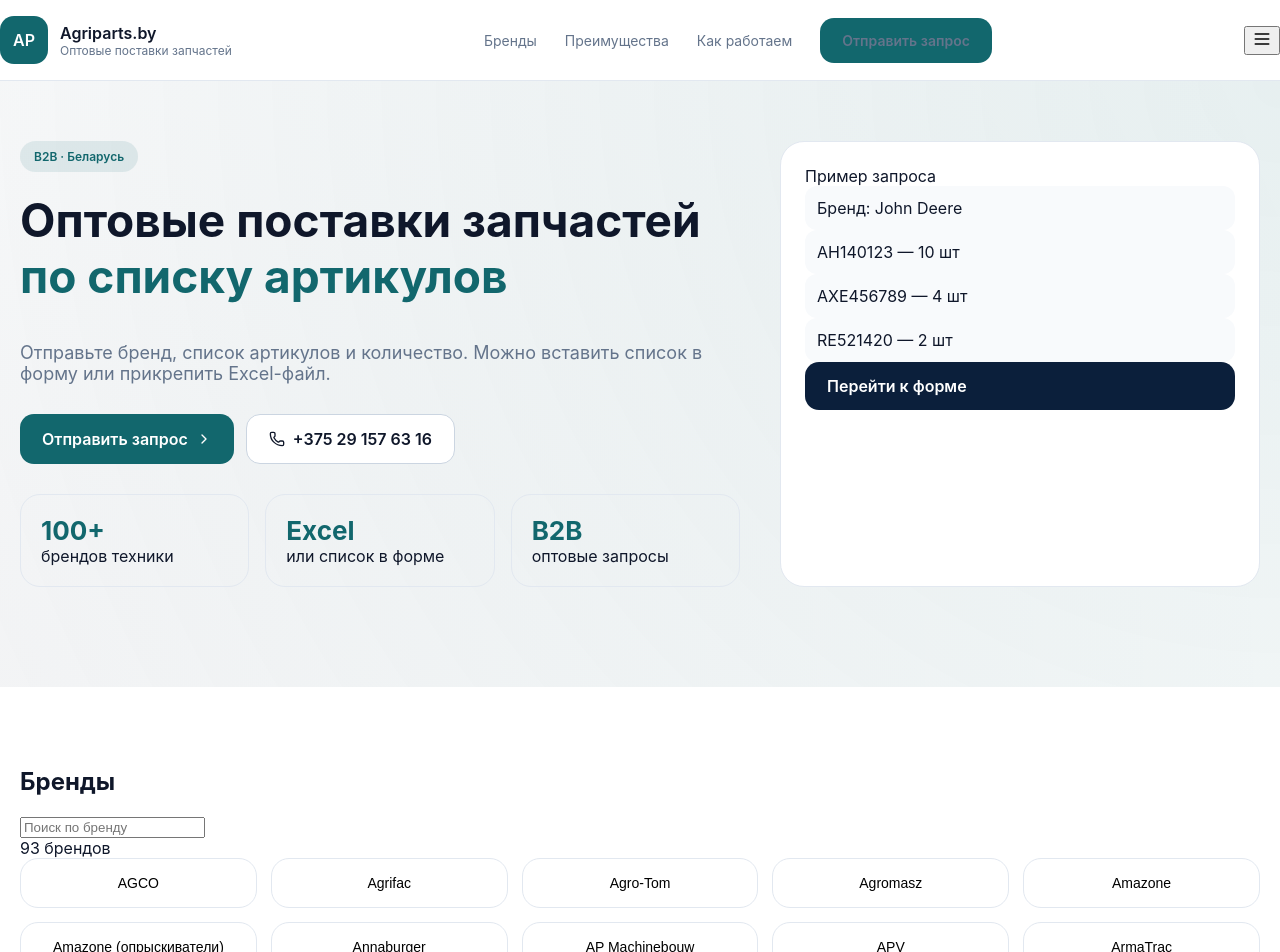
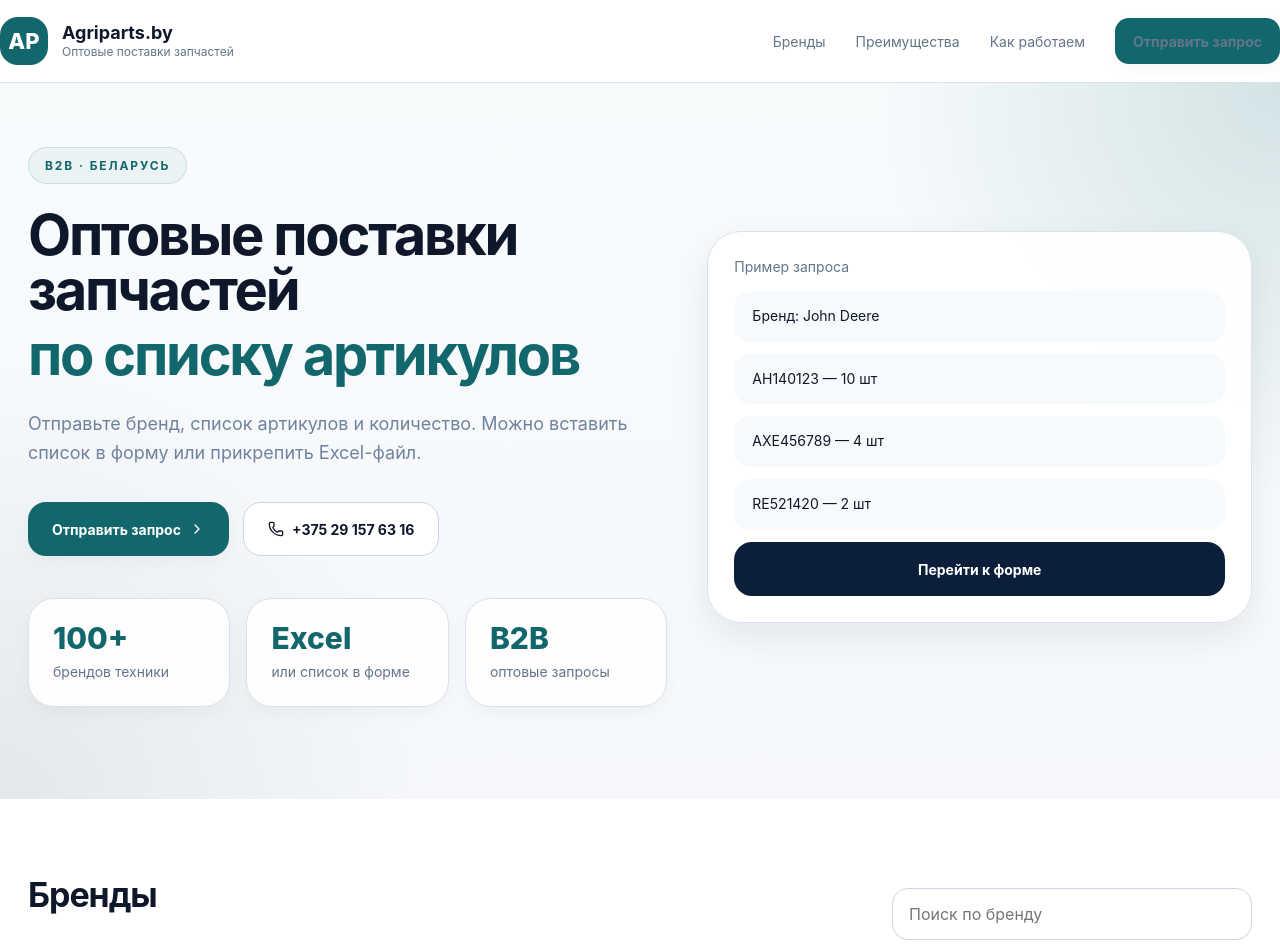
Before and after one commit to agriparts/agriparts.by, a React (Vite) app: page / in a window 1280 px wide. Shown: the top 952 px of the page. Built offline with nearby package versions, Linux system fonts and the light colour scheme.

Commit message:
Update index.css

```diff
--- a/src/index.css
+++ b/src/index.css
@@ -3,9 +3,11 @@
   --dark: #0b1f3b;
   --text: #0f172a;
   --muted: #64748b;
-  --border: #e2e8f0;
-  --light: #f8fafc;
+  --border: #d9e2ec;
+  --light: #f7fafc;
   --white: #ffffff;
+  --shadow-sm: 0 6px 18px rgba(15, 23, 42, 0.04);
+  --shadow-md: 0 14px 36px rgba(15, 23, 42, 0.08);
 }
 
 * {
@@ -18,285 +20,660 @@ html {
 
 body {
   margin: 0;
-  font-family: Inter, system-ui, sans-serif;
+  font-family:
+    Inter, ui-sans-serif, system-ui, -apple-system, BlinkMacSystemFont,
+    "Segoe UI", sans-serif;
   color: var(--text);
   background: var(--white);
 }
 
 a {
+  color: inherit;
   text-decoration: none;
-  color: inherit;
+}
+
+button,
+input,
+textarea {
+  font: inherit;
 }
 
 button {
   cursor: pointer;
 }
 
-/* ===== CONTAINER ===== */
-.container {
-  max-width: 1280px;
-  margin: 0 auto;
-  padding: 0 20px;
+.page {
+  min-height: 100vh;
 }
 
-/* ===== HEADER ===== */
+.container {
+  width: 100%;
+  max-width: 1320px;
+  margin: 0 auto;
+  padding-left: 28px;
+  padding-right: 28px;
+}
+
+/* HEADER */
 .site-header {
   position: sticky;
   top: 0;
-  background: rgba(255,255,255,0.95);
+  z-index: 50;
+  background: rgba(255, 255, 255, 0.96);
   backdrop-filter: blur(10px);
   border-bottom: 1px solid var(--border);
-  z-index: 100;
 }
 
 .header-row {
   display: flex;
+  align-items: center;
   justify-content: space-between;
-  align-items: center;
-  padding: 16px 0;
+  gap: 24px;
+  min-height: 82px;
+  padding: 14px 0;
 }
 
 .logo-wrap {
   display: flex;
-  gap: 12px;
   align-items: center;
+  gap: 14px;
+  flex-shrink: 0;
 }
 
 .logo-box {
   width: 48px;
   height: 48px;
-  border-radius: 14px;
+  border-radius: 18px;
   background: var(--accent);
-  color: white;
+  color: var(--white);
   display: flex;
   align-items: center;
   justify-content: center;
-  font-weight: 600;
+  font-weight: 800;
+  font-size: 22px;
 }
 
 .logo-title {
-  font-weight: 600;
+  font-size: 18px;
+  font-weight: 700;
+  line-height: 1.1;
 }
 
 .logo-subtitle {
   font-size: 12px;
   color: var(--muted);
+  line-height: 1.2;
+  margin-top: 2px;
 }
 
 .desktop-nav {
-  display: flex;
-  gap: 28px;
+  display: none;
   align-items: center;
+  gap: 30px;
+  margin-left: auto;
 }
 
 .desktop-nav a {
+  font-size: 14px;
   color: var(--muted);
-  font-size: 14px;
+  white-space: nowrap;
 }
 
 .desktop-nav a:hover {
   color: var(--accent);
 }
 
-/* ===== BUTTONS ===== */
-.btn {
-  border-radius: 14px;
-  padding: 14px 22px;
-  font-weight: 600;
-  border: none;
+.mobile-menu-btn {
   display: inline-flex;
   align-items: center;
+  justify-content: center;
+  border: 1px solid var(--border);
+  background: var(--white);
+  border-radius: 12px;
+  width: 42px;
+  height: 42px;
+  flex-shrink: 0;
+}
+
+.mobile-menu {
+  display: block;
+  border-top: 1px solid var(--border);
+  background: var(--white);
+}
+
+.mobile-menu-links {
+  display: flex;
+  flex-direction: column;
+  gap: 12px;
+  padding-top: 16px;
+  padding-bottom: 16px;
+}
+
+/* HERO */
+.hero {
+  position: relative;
+  overflow: hidden;
+  background: linear-gradient(180deg, #f8fbfc 0%, #f6f8fb 100%);
+}
+
+.hero-bg {
+  position: absolute;
+  inset: 0;
+  background:
+    radial-gradient(circle at top right, rgba(18, 103, 109, 0.16), transparent 28%),
+    radial-gradient(circle at bottom left, rgba(11, 31, 59, 0.08), transparent 30%);
+}
+
+.hero-grid {
+  position: relative;
+  display: grid;
+  gap: 40px;
+  align-items: center;
+  padding-top: 64px;
+  padding-bottom: 92px;
+}
+
+.badge {
+  display: inline-flex;
+  align-items: center;
+  border: 1px solid rgba(18, 103, 109, 0.15);
+  background: rgba(18, 103, 109, 0.05);
+  color: var(--accent);
+  border-radius: 999px;
+  padding: 10px 16px;
+  font-size: 12px;
+  font-weight: 700;
+  text-transform: uppercase;
+  letter-spacing: 0.16em;
+}
+
+.hero-title {
+  margin: 24px 0 0;
+  font-size: 56px;
+  line-height: 0.98;
+  letter-spacing: -0.04em;
+  font-weight: 700;
+  max-width: 760px;
+}
+
+.hero-title span {
+  display: block;
+  color: var(--accent);
+  margin-top: 10px;
+}
+
+.hero-text {
+  margin-top: 26px;
+  max-width: 700px;
+  font-size: 18px;
+  line-height: 1.65;
+  color: #71829f;
+}
+
+.hero-actions {
+  margin-top: 34px;
+  display: flex;
+  flex-direction: column;
+  gap: 14px;
+}
+
+.btn {
+  display: inline-flex;
+  align-items: center;
+  justify-content: center;
   gap: 8px;
+  min-height: 54px;
+  padding: 14px 24px;
+  border-radius: 18px;
+  font-size: 14px;
+  font-weight: 700;
+  border: none;
+  transition: 0.2s ease;
+}
+
+.btn:hover {
+  transform: translateY(-1px);
+}
+
+.btn-small {
+  min-height: 46px;
+  padding: 10px 18px;
+  border-radius: 14px;
 }
 
 .btn-primary {
   background: var(--accent);
-  color: white;
+  color: var(--white);
+  box-shadow: var(--shadow-sm);
 }
 
 .btn-outline {
+  background: var(--white);
+  color: var(--text);
   border: 1px solid #cbd5e1;
-  background: white;
 }
 
 .btn-dark {
   background: var(--dark);
-  color: white;
+  color: var(--white);
 }
 
 .full-width {
   width: 100%;
 }
 
-/* ===== HERO ===== */
-.hero {
-  padding: 60px 0 100px;
-  background:
-    radial-gradient(circle at top right, rgba(18,103,109,0.1), transparent),
-    radial-gradient(circle at bottom left, rgba(11,31,59,0.05), transparent);
+.stats-grid {
+  margin-top: 42px;
+  display: grid;
+  gap: 16px;
 }
 
-.hero-grid {
-  display: grid;
-  grid-template-columns: 1.2fr 0.8fr;
-  gap: 40px;
+.stat-card {
+  background: rgba(255, 255, 255, 0.9);
+  border: 1px solid var(--border);
+  border-radius: 26px;
+  padding: 24px;
+  box-shadow: var(--shadow-sm);
 }
 
-.badge {
-  display: inline-block;
-  padding: 8px 14px;
-  border-radius: 999px;
-  font-size: 12px;
-  background: rgba(18,103,109,0.1);
-  color: var(--accent);
-  font-weight: 600;
-}
-
-.hero-title {
-  font-size: 46px;
-  margin-top: 20px;
-}
-
-.hero-title span {
-  display: block;
+.stat-value {
+  font-size: 30px;
+  line-height: 1;
+  font-weight: 800;
   color: var(--accent);
 }
 
-.hero-text {
-  margin-top: 20px;
+.stat-label {
+  margin-top: 10px;
+  font-size: 14px;
+  line-height: 1.35;
   color: var(--muted);
-  font-size: 18px;
 }
 
-.hero-actions {
-  margin-top: 30px;
-  display: flex;
-  gap: 12px;
+.hero-card {
+  background: rgba(255, 255, 255, 0.96);
+  border: 1px solid var(--border);
+  border-radius: 34px;
+  padding: 26px;
+  box-shadow: var(--shadow-md);
 }
 
-/* ===== STATS ===== */
-.stats-grid {
-  display: grid;
-  grid-template-columns: repeat(3,1fr);
-  gap: 16px;
-  margin-top: 30px;
+.card-small-title {
+  margin-bottom: 16px;
+  font-size: 14px;
+  color: var(--muted);
 }
 
-.stat-card {
-  border: 1px solid var(--border);
-  border-radius: 20px;
-  padding: 20px;
-}
-
-.stat-value {
-  font-size: 26px;
-  color: var(--accent);
-  font-weight: 700;
-}
-
-/* ===== HERO CARD ===== */
-.hero-card {
-  background: white;
-  border-radius: 24px;
-  padding: 24px;
-  border: 1px solid var(--border);
+.example-list {
+  display: flex;
+  flex-direction: column;
+  gap: 12px;
 }
 
 .example-item {
   background: var(--light);
-  padding: 12px;
-  border-radius: 12px;
+  border-radius: 16px;
+  padding: 16px 18px;
+  font-size: 14px;
+  line-height: 1.35;
 }
 
-/* ===== SECTION ===== */
+/* SECTIONS */
 .section {
-  padding: 60px 0;
+  padding-top: 78px;
+  padding-bottom: 78px;
 }
 
 .section-light {
-  background: var(--light);
+  background: #f9fbfd;
 }
 
-.section-title {
-  font-size: 34px;
-  margin-bottom: 30px;
+.section-bottom {
+  padding-bottom: 88px;
 }
 
-/* ===== BRANDS ===== */
+.section-title,
+.section-head h2,
+.contact-card h2,
+.form-card h3 {
+  margin: 0 0 26px;
+  font-size: 34px;
+  line-height: 1.08;
+  letter-spacing: -0.03em;
+  font-weight: 700;
+}
+
+.section-head {
+  display: flex;
+  flex-direction: column;
+  gap: 16px;
+  margin-bottom: 22px;
+}
+
+.search-box {
+  width: 100%;
+}
+
+.search-box input,
+.request-form input,
+.request-form textarea {
+  width: 100%;
+  border: 1px solid #cbd5e1;
+  background: var(--white);
+  border-radius: 16px;
+  padding: 15px 16px;
+  outline: none;
+  color: var(--text);
+}
+
+.search-box input:focus,
+.request-form input:focus,
+.request-form textarea:focus {
+  border-color: var(--accent);
+}
+
+.brands-count {
+  margin-bottom: 18px;
+  font-size: 14px;
+  color: var(--muted);
+}
+
 .brands-grid {
   display: grid;
-  grid-template-columns: repeat(5,1fr);
-  gap: 14px;
+  gap: 16px;
 }
 
 .brand-card {
   border: 1px solid var(--border);
-  border-radius: 18px;
-  padding: 16px;
-  background: white;
-  font-size: 14px;
+  background: var(--white);
+  border-radius: 22px;
+  padding: 18px;
   text-align: center;
+  font-size: 15px;
+  font-weight: 500;
+  min-height: 62px;
+  display: flex;
+  align-items: center;
+  justify-content: center;
+  box-shadow: var(--shadow-sm);
+  transition: 0.2s ease;
 }
 
 .brand-card:hover {
-  border-color: var(--accent);
+  transform: translateY(-2px);
+  border-color: rgba(18, 103, 109, 0.3);
+  box-shadow: var(--shadow-md);
 }
 
-/* ===== CARDS ===== */
+/* ADVANTAGES / STEPS */
+.advantages-grid,
+.steps-grid,
+.request-grid {
+  display: grid;
+  gap: 24px;
+}
+
 .info-card,
 .step-card,
 .form-card {
+  background: var(--white);
   border: 1px solid var(--border);
-  border-radius: 24px;
-  padding: 24px;
-  background: white;
+  border-radius: 32px;
+  padding: 30px;
+  box-shadow: var(--shadow-sm);
 }
 
-/* ===== CONTACT ===== */
+.icon-wrap {
+  color: var(--accent);
+  margin-bottom: 18px;
+}
+
+.info-card h3 {
+  margin: 0;
+  font-size: 22px;
+  line-height: 1.2;
+}
+
+.info-card p {
+  margin: 12px 0 0;
+  color: var(--muted);
+  font-size: 15px;
+  line-height: 1.7;
+}
+
+.step-number {
+  width: 40px;
+  height: 40px;
+  border-radius: 12px;
+  background: rgba(18, 103, 109, 0.08);
+  color: var(--accent);
+  display: flex;
+  align-items: center;
+  justify-content: center;
+  font-size: 18px;
+  font-weight: 700;
+  margin-bottom: 14px;
+}
+
+.step-text {
+  font-size: 15px;
+  line-height: 1.6;
+}
+
+/* REQUEST BLOCK */
+.request-grid {
+  align-items: start;
+}
+
 .contact-card {
   background: var(--dark);
-  color: white;
-  border-radius: 24px;
-  padding: 30px;
+  color: var(--white);
+  border-radius: 34px;
+  padding: 34px;
+  height: fit-content;
+  box-shadow: var(--shadow-md);
 }
 
-/* ===== FORM ===== */
+.contact-list {
+  margin-top: 22px;
+  display: flex;
+  flex-direction: column;
+  gap: 12px;
+  color: rgba(255, 255, 255, 0.88);
+  font-size: 15px;
+  line-height: 1.55;
+}
+
+.form-card {
+  height: fit-content;
+}
+
+.form-intro {
+  margin: -8px 0 24px;
+  color: var(--muted);
+  font-size: 15px;
+  line-height: 1.65;
+}
+
 .request-form {
   display: flex;
   flex-direction: column;
+  gap: 16px;
+}
+
+.textarea-large {
+  min-height: 180px;
+  resize: vertical;
+}
+
+.textarea-medium {
+  min-height: 120px;
+  resize: vertical;
+}
+
+.upload-box {
+  border: 1px dashed #cbd5e1;
+  background: var(--light);
+  border-radius: 16px;
+  padding: 18px;
+}
+
+.upload-row {
+  display: flex;
+  align-items: center;
   gap: 14px;
 }
 
-.request-form input,
-.request-form textarea {
-  border: 1px solid #cbd5e1;
-  border-radius: 12px;
-  padding: 14px;
+.upload-icon {
+  color: var(--accent);
+  flex-shrink: 0;
 }
 
-.request-form textarea {
-  min-height: 120px;
+.upload-text {
+  flex: 1;
 }
 
-/* ===== FILE UPLOAD ===== */
-.upload-box {
-  border: 1px dashed #cbd5e1;
-  padding: 16px;
-  border-radius: 12px;
-  background: var(--light);
+.upload-title {
+  font-size: 15px;
+  font-weight: 600;
+}
+
+.upload-sub {
+  font-size: 12px;
+  color: var(--muted);
+  margin-top: 2px;
 }
 
 .upload-btn {
   border: 1px solid #cbd5e1;
-  padding: 8px 14px;
-  border-radius: 8px;
-  background: white;
+  background: var(--white);
+  border-radius: 10px;
+  padding: 10px 14px;
+  font-size: 12px;
+  font-weight: 600;
+  white-space: nowrap;
 }
 
-/* ===== FOOTER ===== */
+.upload-btn:hover {
+  border-color: var(--accent);
+  color: var(--accent);
+}
+
+.file-name {
+  background: var(--light);
+  border-radius: 14px;
+  padding: 14px;
+  font-size: 14px;
+  color: #334155;
+}
+
+/* FOOTER */
 .site-footer {
+  border-top: 1px solid var(--border);
+  padding: 24px 20px;
   text-align: center;
-  padding: 20px;
-  border-top: 1px solid var(--border);
+  font-size: 14px;
   color: var(--muted);
 }
+
+/* RESPONSIVE */
+@media (max-width: 1023px) {
+  .hero-title {
+    font-size: 46px;
+  }
+}
+
+@media (max-width: 767px) {
+  .container {
+    padding-left: 18px;
+    padding-right: 18px;
+  }
+
+  .hero-title {
+    font-size: 38px;
+  }
+
+  .section-title,
+  .section-head h2,
+  .contact-card h2,
+  .form-card h3 {
+    font-size: 28px;
+  }
+
+  .upload-row {
+    flex-direction: column;
+    align-items: flex-start;
+  }
+
+  .upload-btn {
+    width: 100%;
+  }
+}
+
+@media (min-width: 640px) {
+  .hero-actions {
+    flex-direction: row;
+  }
+
+  .stats-grid {
+    grid-template-columns: repeat(3, 1fr);
+  }
+
+  .brands-grid {
+    grid-template-columns: repeat(2, 1fr);
+  }
+}
+
+@media (min-width: 768px) {
+  .desktop-nav {
+    display: flex;
+  }
+
+  .mobile-menu-btn {
+    display: none;
+  }
+
+  .mobile-menu {
+    display: none !important;
+  }
+
+  .section-head {
+    flex-direction: row;
+    align-items: end;
+    justify-content: space-between;
+  }
+
+  .search-box {
+    width: 360px;
+  }
+
+  .brands-grid {
+    grid-template-columns: repeat(4, 1fr);
+  }
+
+  .advantages-grid {
+    grid-template-columns: repeat(3, 1fr);
+  }
+
+  .steps-grid {
+    grid-template-columns: repeat(2, 1fr);
+  }
+
+  .request-grid {
+    grid-template-columns: 0.92fr 1.08fr;
+  }
+}
+
+@media (min-width: 1024px) {
+  .hero-grid {
+    grid-template-columns: 1.08fr 0.92fr;
+  }
+
+  .steps-grid {
+    grid-template-columns: repeat(4, 1fr);
+  }
+
+  .brands-grid {
+    grid-template-columns: repeat(5, 1fr);
+  }
+}
```
